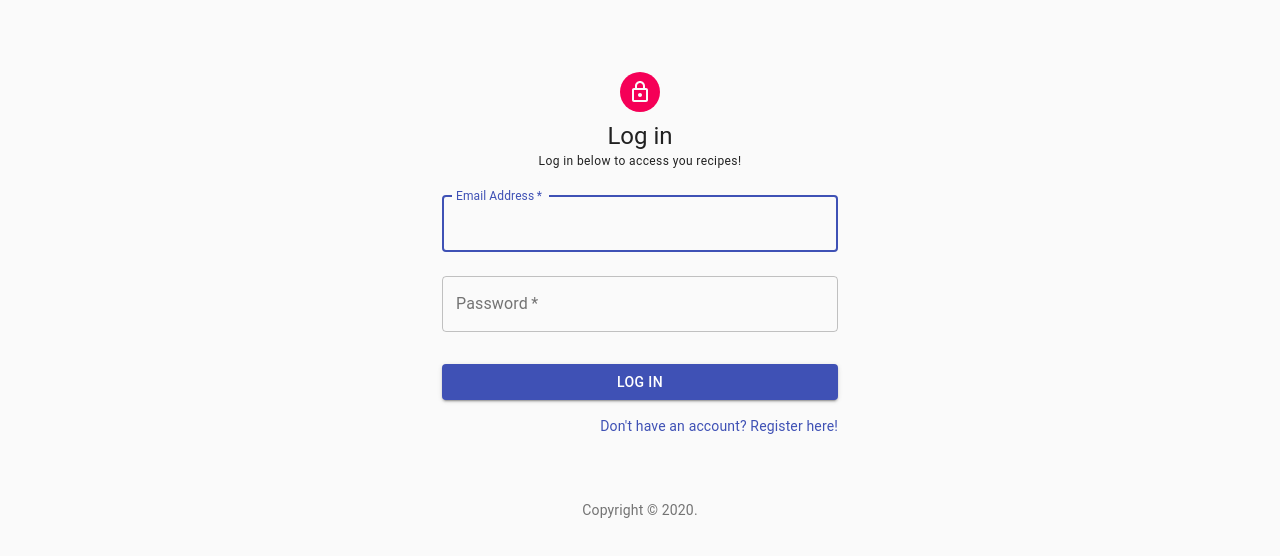
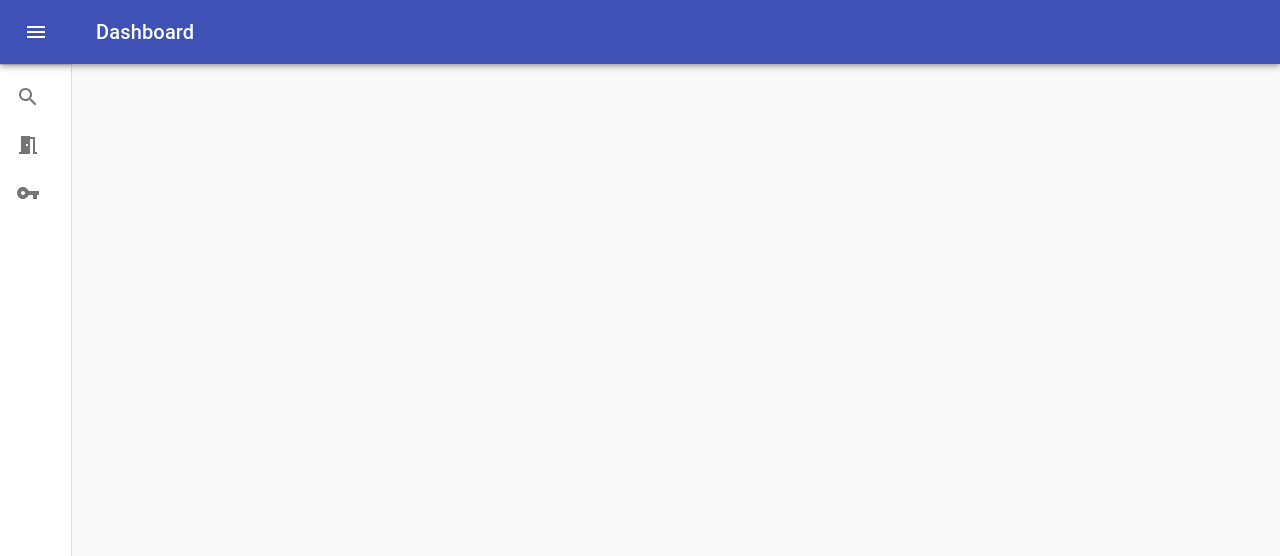
Before and after one commit to JSONJuggler/recipeManager, a React (Create React App) app in the folder client/: page / in a window 1280 px wide. Shown: the top 556 px of the page. Built offline with nearby package versions, Linux system fonts and the light colour scheme; no server answers.

Commit message:
dashboard new home page

```diff
--- a/client/src/components/App.js
+++ b/client/src/components/App.js
@@ -27,12 +27,12 @@ function App({ loadUser }) {
     <Router>
       <Fragment>
         {/* <Alert /> */}
-        <Route exact path="/" component={Login} />
+        <Route exact path="/" component={Dashboard} />
         <Switch>
-          <Route exact path="/browse" component={Browse} />
+          {/* <Route exact path="/browse" component={Browse} /> */}
           <Route exact path="/register" component={Register} />
           <Route exact path="/login" component={Login} />
-          <PrivateRoute exact path="/dashboard" component={Dashboard} />
+          {/* <Route exact path="/dashboard" component={Dashboard} /> */}
           <PrivateRoute exact path="/Addrecipe" component={Addrecipe} />
         </Switch>
         {/* <Navbar /> */}
```
